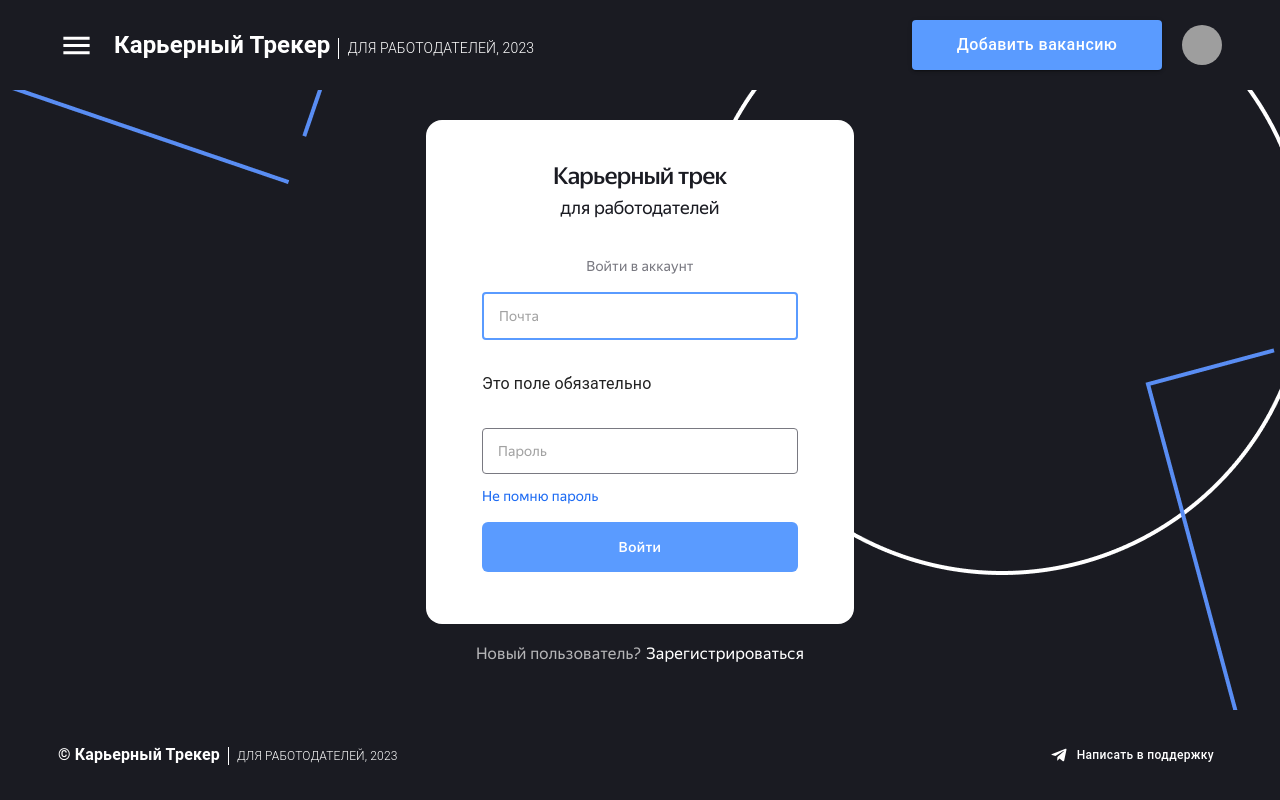
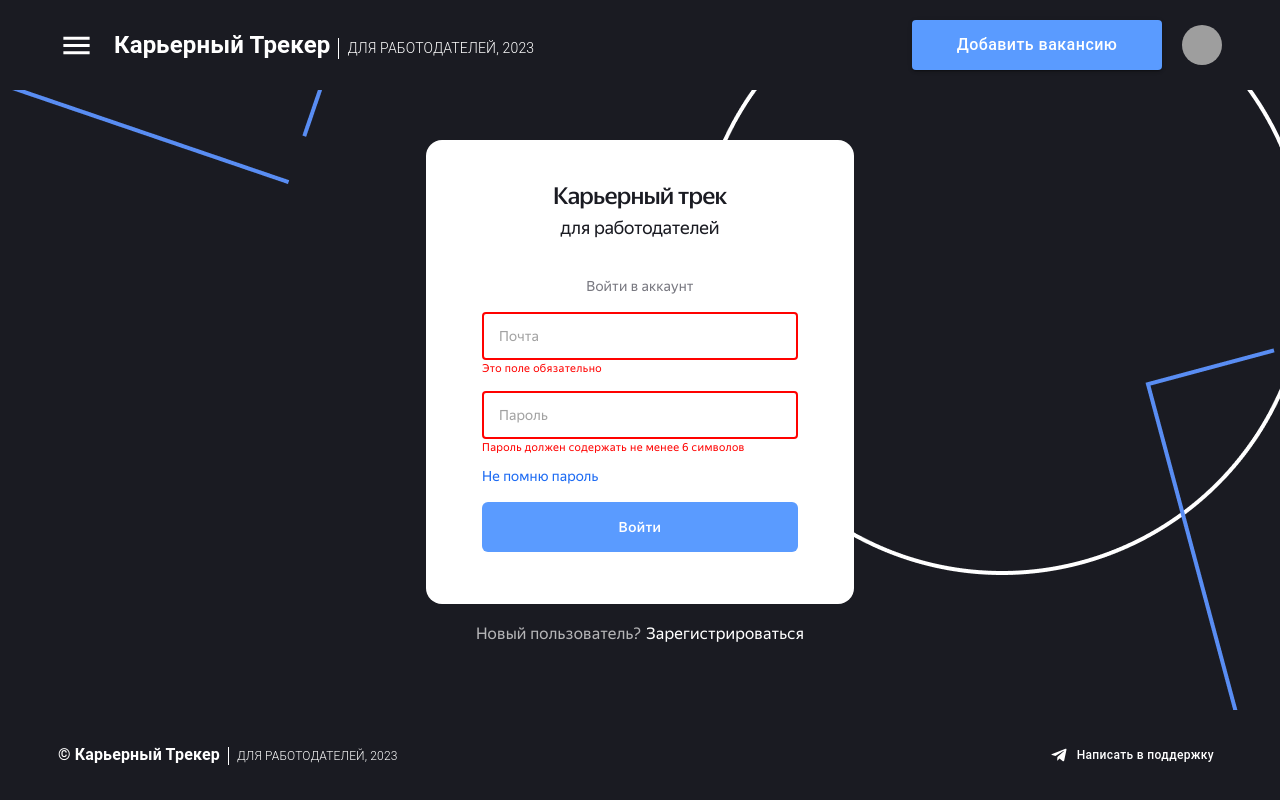
Before and after one commit to Hackathon-Practicum-Team7/frontend, a React (Vite) app: page /login in a window 1280 px wide. Both pictures are taken after a click on the button "Войти". Built offline with nearby package versions, Linux system fonts and the light colour scheme; grey boxes are pictures that could not be loaded.

Commit message:
feature: Set validation for authorization form per react-hook-form + yup

```diff
--- a/src/pages/login/login.tsx
+++ b/src/pages/login/login.tsx
@@ -1,6 +1,6 @@
 import React, {FunctionComponent} from 'react';
 import {
-  FormControl,
+  FormControl, FormHelperText,
   Input,
   Link,
   TextField,
@@ -48,6 +48,7 @@ export const Login: FunctionComponent = () => {
                         sx={[customLoginStyles.text, customLoginStyles['text_subtitle']]}>
               Войти в аккаунт
             </Typography>
+            <div>
               <TextField variant="standard"
                          name="email"
                          type="email"
@@ -55,14 +56,19 @@ export const Login: FunctionComponent = () => {
                          placeholder="Почта"
                          fullWidth
                          error={!!errors.email}
-                       sx={customLoginStyles.outline}
+                         sx={errors?.email ? customLoginStyles['input-outline_errored'] : customLoginStyles['input-outline']}
                          InputProps={{disableUnderline: true}}
                          inputProps={{sx: customLoginStyles.input}}
               />
               {
                 errors.email &&
-              <p>{errors.email?.message}</p>
+                <FormHelperText
+                  sx={[customLoginStyles.text, customLoginStyles['text_errored']]}>
+                  {errors.email?.message}
+                </FormHelperText>
               }
+            </div>
+            <div>
               <TextField variant="standard"
                          name="password"
                          type="password"
@@ -70,13 +76,22 @@ export const Login: FunctionComponent = () => {
                          placeholder="Пароль"
                          fullWidth
                          error={!!errors.password}
-                       sx={customLoginStyles.outline}
+                         sx={errors?.password ? customLoginStyles['input-outline_errored'] : customLoginStyles['input-outline']}
                          InputProps={{disableUnderline: true}}
                          inputProps={{sx: customLoginStyles.input}}
               />
+              {
+                errors.password &&
+                <FormHelperText
+                  sx={[customLoginStyles.text, customLoginStyles['text_errored']]}>
+                  {errors.password?.message}
+                </FormHelperText>
+              }
+            </div>
           </div>
           <Typography paragraph sx={[customLoginStyles.text, customLoginStyles['text_subtitle']]}>
-            <Link href="#" color="#1d6bf3" underline="hover" sx={[customLoginStyles.text, customLoginStyles['text_form-link']]}>
+            <Link href="#" color="#1d6bf3" underline="hover"
+                  sx={[customLoginStyles.text, customLoginStyles['text_form-link']]}>
               Не помню пароль
             </Link>
           </Typography>
--- a/src/utils/constants.ts
+++ b/src/utils/constants.ts
@@ -1,4 +1,4 @@
-import { createTheme } from "@mui/material";
+import {createTheme} from "@mui/material";
 import * as yup from 'yup';
 
 declare module '@mui/material/Button' {
@@ -15,7 +15,7 @@ export const theme = createTheme({
     MuiButton: {
       variants: [
         {
-          props: { variant: 'customContained' },
+          props: {variant: 'customContained'},
           style: {
             backgroundColor: '#5A9BFF',
             border: '1px solid transparent',
@@ -23,14 +23,14 @@ export const theme = createTheme({
           },
         },
         {
-          props: { variant: 'customOutlined'},
+          props: {variant: 'customOutlined'},
           style: {
             border: '1px solid #1D6BF3',
             color: '#1D6BF3',
           },
         },
         {
-          props: { variant: 'customFilterActive' },
+          props: {variant: 'customFilterActive'},
           style: {
             fontWeight: '500',
             backgroundColor: '#F1F6FF',
@@ -39,7 +39,7 @@ export const theme = createTheme({
           },
         },
         {
-          props: { variant: 'customFilter' },
+          props: {variant: 'customFilter'},
           style: {
             color: '#797981',
             border: '1px solid #ACCCFF',
@@ -92,6 +92,11 @@ export const customLoginStyles = {
     marginLeft: '5px',
     color: '#fff',
   },
+  'text_errored': {
+    fontSize: '11px',
+    lineHeight: '12px',
+    color: '#ff0200',
+  },
   input: {
     border: 'none',
     fontFamily: `'YS-Text', ` + `'Arial', ` + 'sans-serif',
@@ -114,22 +119,23 @@ export const customLoginStyles = {
       border: 'none',
     },
   },
-  'input_errored': {
-    border: '2px solid #ff0200',
-  },
-  outline: {
+  'input-outline': {
     border: '1px solid #797981',
     borderRadius: '4px',
     ':has(> .Mui-focused)': {
       border: '2px solid #5a9bff',
     }
-  }
+  },
+  'input-outline_errored': {
+    border: '2px solid #ff0200',
+    borderRadius: '4px',
+  },
 }
 
 export const authValidationSchema = yup.object().shape({
   email: yup
     .string()
-    .email('Введите корректный адрес электронной почты')
+    .email('Введите корректный адрес электронной почты вида example@mail.ru')
     .required('Это поле обязательно'),
   password: yup
     .string()
```
Lines whose indentation alone changed are shown as unchanged.
